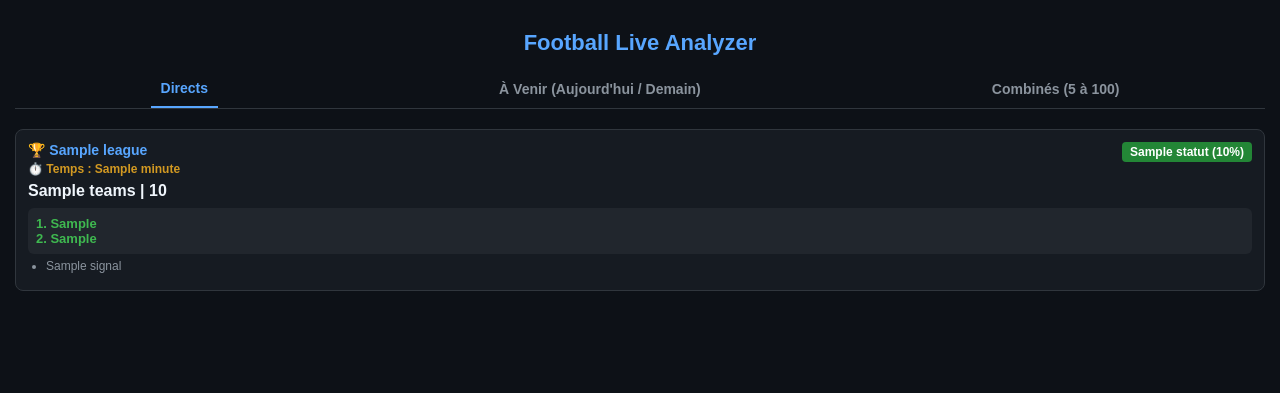
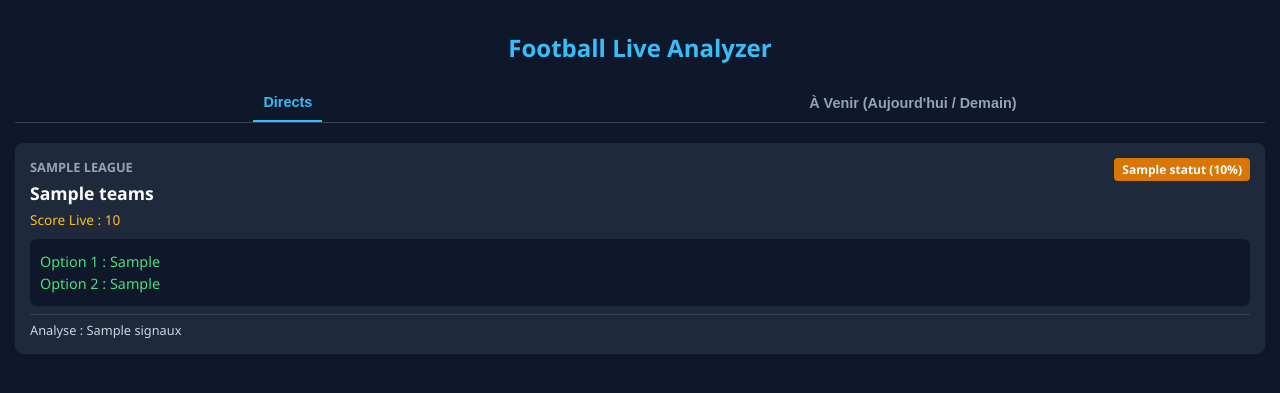
Before and after one commit to alphaabdoulaye/football_analyzer, a Flask app: template templates/index.html in a window 1280 px wide. Shown: the top 393 px of the page. Run offline with Flask 3, Linux system fonts and the light colour scheme; the template is opened without the code that fills it: most values are stand-ins (such as "Sample title", 1, 10 or a date in 2020).

Commit message:
Update index.html

```diff
--- a/templates/index.html
+++ b/templates/index.html
@@ -3,24 +3,104 @@
 <head>
     <meta charset="UTF-8">
     <meta name="viewport" content="width=device-width, initial-scale=1.0">
-    <title>Football Live & Predictions Analyzer</title>
+    <title>Football Live Analyzer</title>
     <style>
-        body { font-family: Arial, sans-serif; background-color: #0d1117; color: #c9d1d9; margin: 0; padding: 15px; }
-        h1 { text-align: center; color: #58a6ff; font-size: 22px; }
-        .tabs { display: flex; justify-content: space-around; margin-bottom: 20px; border-bottom: 1px solid #30363d; }
-        .tab-btn { background: none; border: none; color: #8b949e; padding: 10px; font-size: 14px; font-weight: bold; cursor: pointer; }
-        .tab-btn.active { color: #58a6ff; border-bottom: 2px solid #58a6ff; }
-        .content-section { display: none; }
-        .content-section.active { display: block; }
-        .card { background-color: #161b22; border: 1px solid #30363d; border-radius: 8px; padding: 12px; margin-bottom: 12px; }
-        .card.favorite { border-left: 4px solid #f1e05a; background-color: #1c2129; }
-        .badge { background-color: #238636; color: white; padding: 3px 8px; border-radius: 4px; font-size: 12px; font-weight: bold; float: right; }
-        .league-title { color: #58a6ff; font-weight: bold; font-size: 14px; display: block; margin-bottom: 4px; }
-        .match-time { color: #d29922; font-weight: bold; font-size: 12px; margin-bottom: 6px; display: block; }
-        .teams { font-size: 16px; font-weight: bold; color: #f0f6fc; margin: 5px 0; }
-        .preds { background-color: #21262d; padding: 8px; border-radius: 6px; margin-top: 8px; }
-        .pred-title { color: #3fb950; font-weight: bold; font-size: 13px; }
-        ul { margin: 5px 0; padding-left: 18px; font-size: 12px; color: #8b949e; }
+        body {
+            font-family: 'Segoe UI', Tahoma, Geneva, Verdana, sans-serif;
+            background-color: #0f172a;
+            color: #f8fafc;
+            margin: 0;
+            padding: 15px;
+        }
+        h1 {
+            text-align: center;
+            color: #38bdf8;
+            font-size: 1.5rem;
+            margin-bottom: 20px;
+        }
+        .tabs {
+            display: flex;
+            justify-content: space-around;
+            margin-bottom: 20px;
+            border-bottom: 1px solid #334155;
+        }
+        .tab-btn {
+            background: none;
+            border: none;
+            color: #94a3b8;
+            padding: 10px;
+            font-size: 0.9rem;
+            font-weight: bold;
+            cursor: pointer;
+        }
+        .tab-btn.active {
+            color: #38bdf8;
+            border-bottom: 2px solid #38bdf8;
+        }
+        .tab-content {
+            display: none;
+        }
+        .tab-content.active {
+            display: block;
+        }
+        .card {
+            background-color: #1e293b;
+            border-radius: 8px;
+            padding: 15px;
+            margin-bottom: 15px;
+            box-shadow: 0 4px 6px -1px rgba(0, 0, 0, 0.1);
+        }
+        .league {
+            font-size: 0.8rem;
+            color: #94a3b8;
+            text-transform: uppercase;
+            font-weight: bold;
+        }
+        .teams {
+            font-size: 1.1rem;
+            font-weight: bold;
+            color: #ffffff;
+            margin: 5px 0;
+        }
+        .time {
+            font-size: 0.85rem;
+            color: #fbbf24;
+            margin-bottom: 10px;
+        }
+        .badge {
+            display: inline-block;
+            padding: 3px 8px;
+            border-radius: 4px;
+            font-size: 0.75rem;
+            font-weight: bold;
+            float: right;
+        }
+        .badge-sur {
+            background-color: #059669;
+            color: #ffffff;
+        }
+        .badge-watch {
+            background-color: #d97706;
+            color: #ffffff;
+        }
+        .predictions {
+            background-color: #0f172a;
+            padding: 10px;
+            border-radius: 6px;
+            margin-top: 10px;
+        }
+        .pred-item {
+            font-size: 0.9rem;
+            color: #4ade80;
+            margin: 3px 0;
+        }
+        .signals {
+            font-size: 0.8rem;
+            color: #cbd5e1;
+            margin-top: 8px;
+            border-top: 1px solid #334155;
+            padding-top: 6px;
+        }
     </style>
 </head>
 <body>
@@ -28,87 +108,62 @@
     <h1>Football Live Analyzer</h1>
 
     <div class="tabs">
-        <button class="tab-btn active" onclick="openTab('live')">Directs</button>
-        <button class="tab-btn" onclick="openTab('upcoming')">À Venir (Aujourd'hui / Demain)</button>
-        <button class="tab-btn" onclick="openTab('combines')">Combinés (5 à 100)</button>
+        <button class="tab-btn active" onclick="switchTab('directs')">Directs</button>
+        <button class="tab-btn" onclick="switchTab('upcoming')">À Venir (Aujourd'hui / Demain)</button>
     </div>
 
-    <!-- DIRECTS -->
-    <div id="live" class="content-section active">
-        {% for match in live %}
-        <div class="card {% if match.is_fav %}favorite{% endif %}">
-            <span class="badge">{{ match.statut }} ({{ match.score_confiance }}%)</span>
-            <span class="league-title">🏆 {{ match.league }}</span>
-            <span class="match-time">⏱️ Temps : {{ match.minute }}</span>
-            <div class="teams">{{ match.teams }} | {{ match.score }}</div>
-            <div class="preds">
-                <div class="pred-title">1. {{ match.pred1 }}</div>
-                <div class="pred-title">2. {{ match.pred2 }}</div>
+    <!-- Onglet Directs -->
+    <div id="directs" class="tab-content active">
+        {% if live %}
+            {% for m in live %}
+            <div class="card">
+                <span class="badge {% if m.score_confiance >= 82 %}badge-sur{% else %}badge-watch{% endif %}">
+                    {{ m.statut }} ({{ m.score_confiance }}%)
+                </span>
+                <div class="league">{{ m.league }}</div>
+                <div class="teams">{{ m.teams }}</div>
+                <div class="time">Score Live : {{ m.score }}</div>
+                <div class="predictions">
+                    <div class="pred-item">Option 1 : {{ m.pred1 }}</div>
+                    <div class="pred-item">Option 2 : {{ m.pred2 }}</div>
+                </div>
+                <div class="signals">Analyse : {{ m.signaux }}</div>
             </div>
-            <ul>
-                {% for signal in match.signaux %}
-                <li>{{ signal }}</li>
-                {% endfor %}
-            </ul>
-        </div>
+            {% endfor %}
         {% else %}
-        <p>Aucun match en direct actuellement.</p>
-        {% endfor %}
+            <p style="text-align: center; color: #94a3b8;">Aucun match en direct actuellement.</p>
+        {% endif %}
     </div>
 
-    <!-- À VENIR -->
-    <div id="upcoming" class="content-section">
-        {% for match in upcoming %}
-        <div class="card {% if match.is_fav %}favorite{% endif %}">
-            <span class="badge">{{ match.statut }} ({{ match.score_confiance }}%)</span>
-            <span class="league-title">🏆 {{ match.league }}</span>
-            <span class="match-time">📅 Coup d'envoi : {{ match.heure }}</span>
-            <div class="teams">{{ match.teams }}</div>
-            <div class="preds">
-                <div class="pred-title">Option 1 : {{ match.pred1 }}</div>
-                <div class="pred-title">Option 2 : {{ match.pred2 }}</div>
-            </div>
-            <ul>
-                {% for signal in match.signaux %}
-                <li>{{ signal }}</li>
-                {% endfor %}
-            </ul>
-        </div>
-        {% else %}
-        <p>Aucun match à venir disponible.</p>
-        {% endfor %}
-    </div>
-
-    <!-- COMBINÉS -->
-    <div id="combines" class="content-section">
-        {% for key, list in combines.items() %}
-            <h3 style="color: #d29922; border-bottom: 1px solid #30363d; padding-bottom: 4px;">Combinés {{ key.replace('_', ' ').upper() }}</h3>
-            {% for coupon in list %}
-            <div class="card" style="border-left: 3px solid #d29922;">
-                <strong>{{ coupon.nom }} (Côte globale : ~{{ coupon.cote_totale }})</strong>
-                <ul>
-                    {% for m in coupon.matchs %}
-                    <li><b>[{{ m.league }}]</b> {{ m.teams }} ({{ m.heure }}) ➔ <span style="color: #3fb950;">{{ m.pred1 }}</span></li>
-                    {% endfor %}
-                </ul>
+    <!-- Onglet À Venir -->
+    <div id="upcoming" class="tab-content">
+        {% if upcoming %}
+            {% for m in upcoming %}
+            <div class="card">
+                <span class="badge {% if m.score_confiance >= 82 %}badge-sur{% else %}badge-watch{% endif %}">
+                    {{ m.statut }} ({{ m.score_confiance }}%)
+                </span>
+                <div class="league">{{ m.league }}</div>
+                <div class="teams">{{ m.teams }}</div>
+                <div class="time">Coup d'envoi : {{ m.heure }}</div>
+                <div class="predictions">
+                    <div class="pred-item">Option 1 : {{ m.pred1 }}</div>
+                    <div class="pred-item">Option 2 : {{ m.pred2 }}</div>
+                </div>
+                <div class="signals">Analyse : {{ m.signaux }}</div>
             </div>
             {% endfor %}
-        {% endfor %}
+        {% else %}
+            <p style="text-align: center; color: #94a3b8;">Aucun match à venir programmé.</p>
+        {% endif %}
     </div>
 
     <script>
-        function openTab(tabName) {
-            var i, content, tabbtns;
-            content = document.getElementsByClassName("content-section");
-            for (i = 0; i < content.length; i++) {
-                content[i].classList.remove("active");
-            }
-            tabbtns = document.getElementsByClassName("tab-btn");
-            for (i = 0; i < tabbtns.length; i++) {
-                tabbtns[i].classList.remove("active");
-            }
-            document.getElementById(tabName).classList.add("active");
-            event.currentTarget.classList.add("active");
+        function switchTab(tabId) {
+            document.querySelectorAll('.tab-content').forEach(c => c.classList.remove('active'));
+            document.querySelectorAll('.tab-btn').forEach(b => b.classList.remove('active'));
+            document.getElementById(tabId).classList.add('active');
+            event.currentTarget.classList.add('active');
         }
     </script>
 </body>
```
